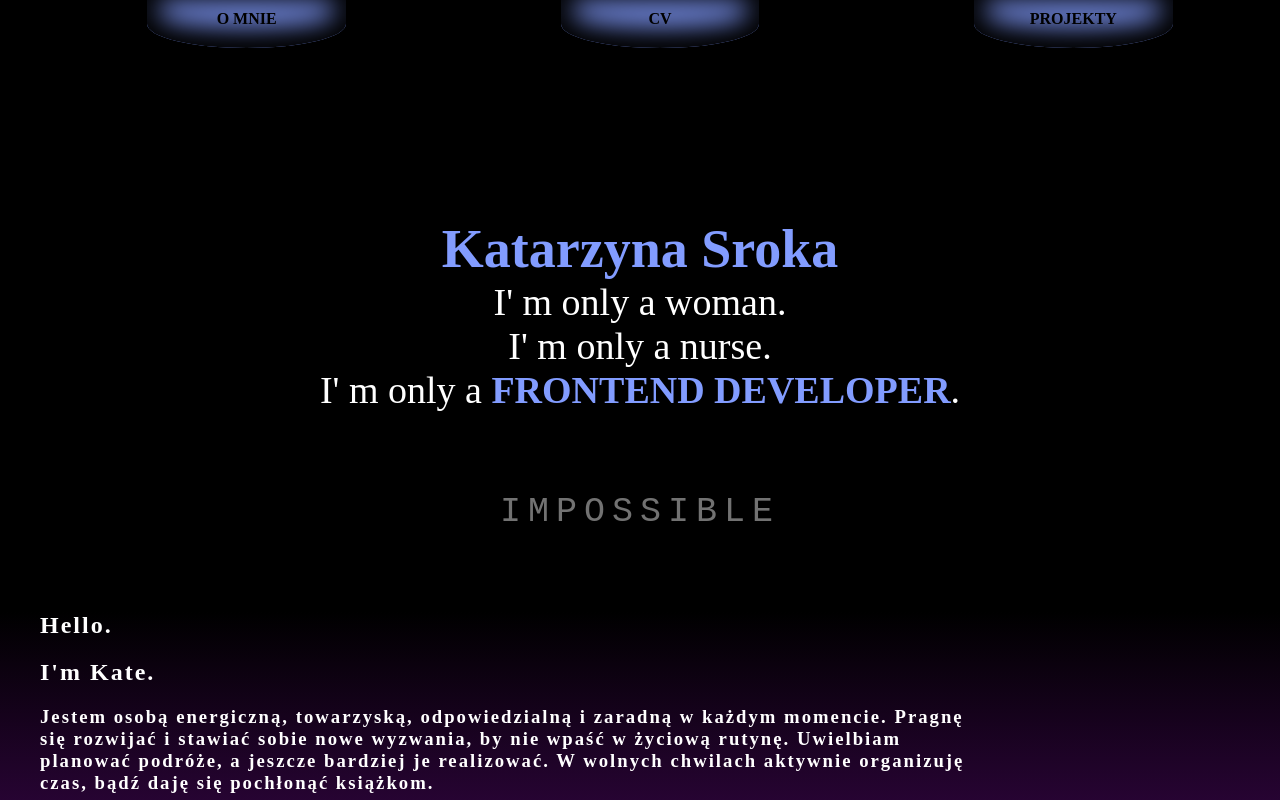
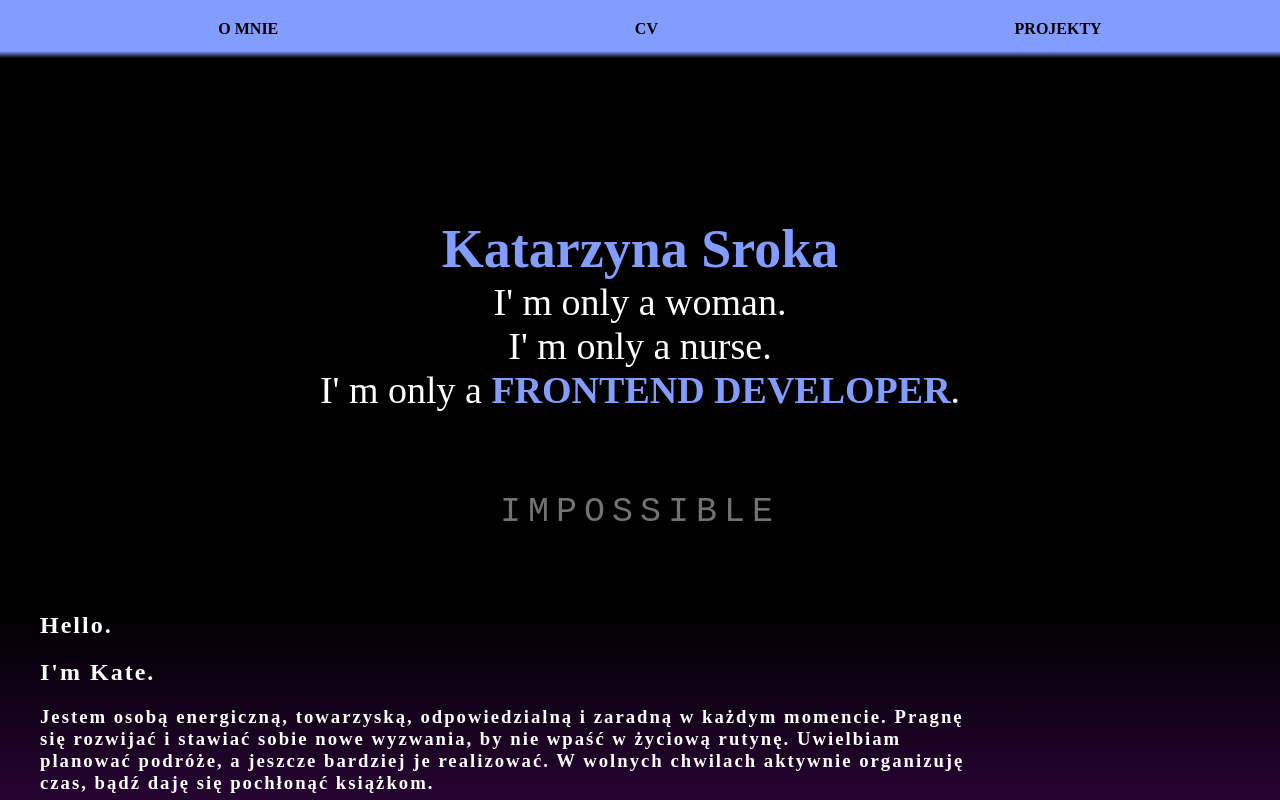
Before and after one commit to Catelyn99/Portfolio, a React (Create React App) app: page / in a window 1280 px wide. Shown: the top 800 px of the page. Built offline with nearby package versions, Linux system fonts and the light colour scheme.

Commit message:
Creating navigation component

```diff
--- a/src/App.jsx
+++ b/src/App.jsx
@@ -4,6 +4,7 @@ import Cv from './CV/Cv';
 import Projects from './Projects/Projects';
 import AboutMe from './AboutMe/AboutMe';
 import { useRef } from 'react';
+import Navigation from './Navigation/Navigation';
 
 const App = () => {
   const refAboutMe = useRef(null)
@@ -16,9 +17,10 @@ const App = () => {
 
   return (
     <>
-      <Header scrollToAboutMe={scrollToAboutMe}
+    <Navigation scrollToAboutMe={scrollToAboutMe}
         scrollToCv={scrollToCv}
         scrollToProjects={scrollToProjects} />
+      <Header />
       <main className={styles.container}>
         <section className={styles.aboutMe} ref={refAboutMe}>
           <AboutMe />
--- a/src/Header/Header.jsx
+++ b/src/Header/Header.jsx
@@ -1,6 +1,6 @@
 import styles from './Header.module.scss';
 
-export default function Header(props) {
+export default function Header() {
 
     return (
         <>
@@ -17,13 +17,6 @@ export default function Header(props) {
                 <span>I</span>
                 <span>M</span>
                 <span>POSSIBLE</span>
-                </section>
-            <section>
-                <ul className={styles.menu}>
-                    <li onClick={props.scrollToAboutMe} className={styles.menuitem}>O MNIE </li>
-                    <li onClick={props.scrollToCv} className={styles.menuitem}>CV</li>
-                    <li onClick={props.scrollToProjects} className={styles.menuitem}>PROJEKTY</li>
-                </ul>
             </section>
         </>
     );
--- /dev/null
+++ b/src/Navigation/Navigation.jsx
@@ -0,0 +1,14 @@
+import styles from './Navigation.module.scss';
+
+export default function Navigation(props) {
+
+    return (
+        <section>
+            <ul className={styles.navigation}>
+                <li onClick={props.scrollToAboutMe} className={styles.navigation__item}>O MNIE </li>
+                <li onClick={props.scrollToCv} className={styles.navigation__item}>CV</li>
+                <li onClick={props.scrollToProjects} className={styles.navigation__item}>PROJEKTY</li>
+            </ul>
+        </section>
+    );
+}
--- /dev/null
+++ b/src/Navigation/Navigation.module.scss
@@ -0,0 +1,23 @@
+@import "../variables";
+
+.navigation {
+    width: 100%;
+    background-color: $blue-color;
+    top: 0;
+    position: fixed;
+    display: flex;
+    margin: 0;
+    justify-content: space-around;
+    flex-direction: row;
+    list-style-type: none;
+    z-index: 1;
+    background: linear-gradient(180deg, $blue-color 88%, transparent 100%);
+    &__item {
+        cursor: grab;
+        font-weight: 600;
+        font-family: $lobster-font;
+        color: $black-color;
+        text-align: center;
+        padding: 20px;
+    }
+}
```
